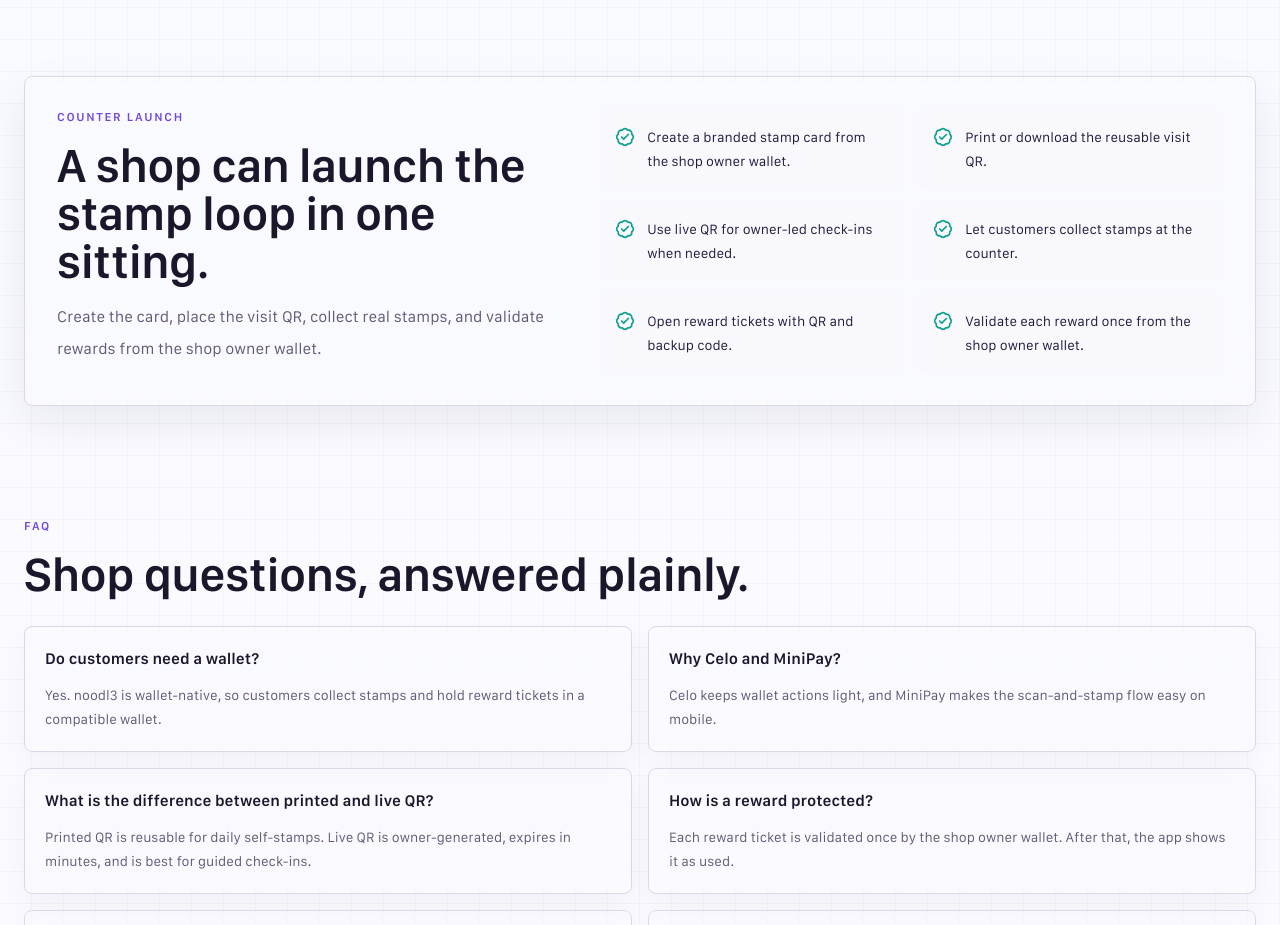
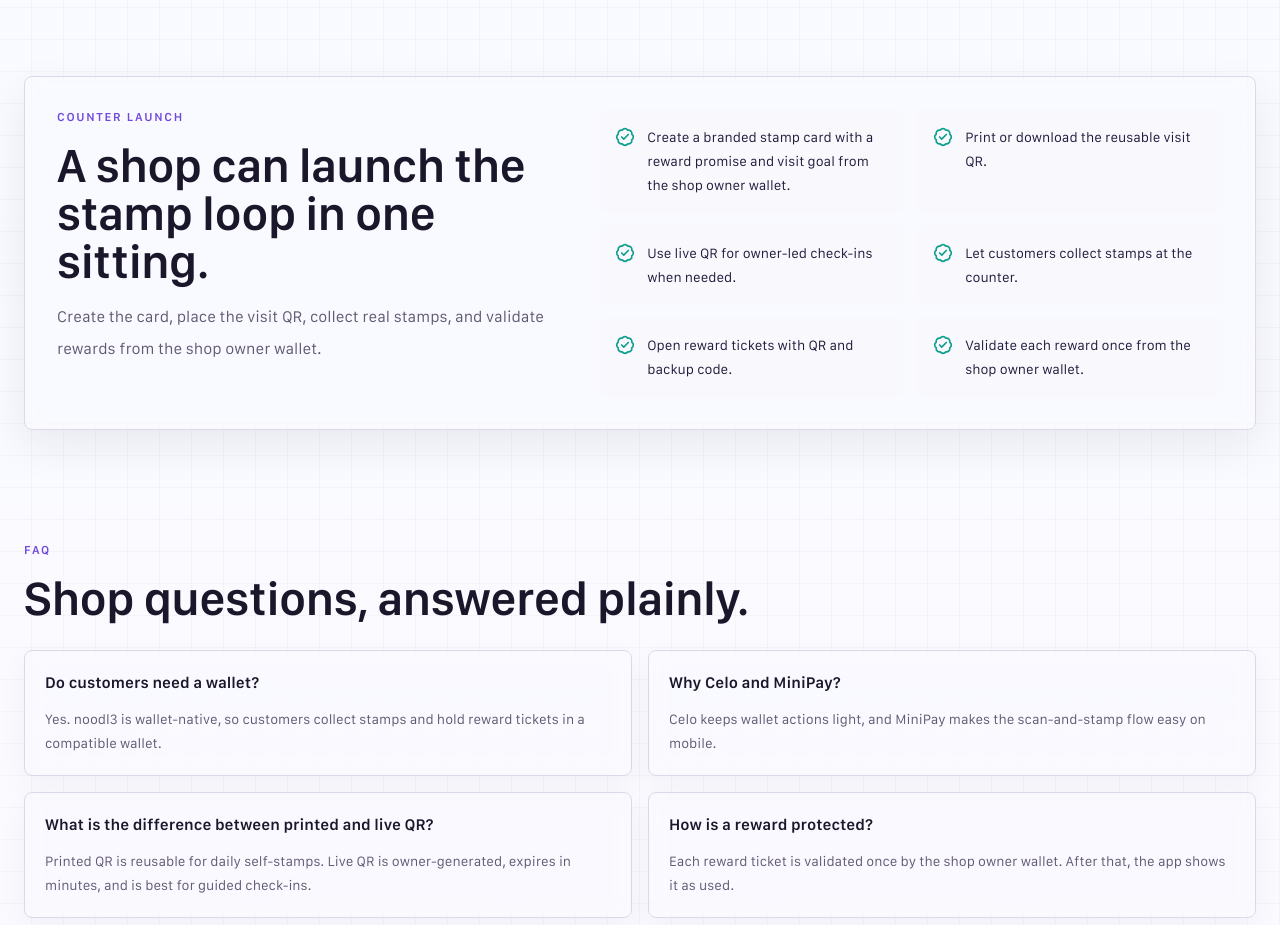
Before and after one commit to h4shisupply/celo-noodl3, a Next.js app: page / in a window 1280 px wide. Shown: the part 2520-3445 px from the top of the page. Built offline with nearby package versions, Linux system fonts and the light colour scheme; no server answers.

Commit message:
Clarify landing launch setup

```diff
--- a/components/home-page.tsx
+++ b/components/home-page.tsx
@@ -779,7 +779,7 @@ const enHomeCopy: HomeCopy = {
     description:
       "Create the card, place the visit QR, collect real stamps, and validate rewards from the shop owner wallet.",
     checklist: [
-      "Create a branded stamp card from the shop owner wallet.",
+      "Create a branded stamp card with a reward promise and visit goal from the shop owner wallet.",
       "Print or download the reusable visit QR.",
       "Use live QR for owner-led check-ins when needed.",
       "Let customers collect stamps at the counter.",
@@ -953,7 +953,7 @@ const ptHomeCopy: HomeCopy = {
     description:
       "Crie o cartão, posicione o QR de visita, carimbe visitas reais e valide recompensas pela carteira do lojista.",
     checklist: [
-      "Criar um cartão de selos pela carteira do lojista.",
+      "Criar um cartão de selos com promessa da recompensa e meta de visitas pela carteira do lojista.",
       "Imprimir ou baixar o QR de visita reutilizável.",
       "Usar QR ao vivo quando o lojista quiser guiar o check-in.",
       "Permitir que clientes carimbem visitas no balcão.",
```
